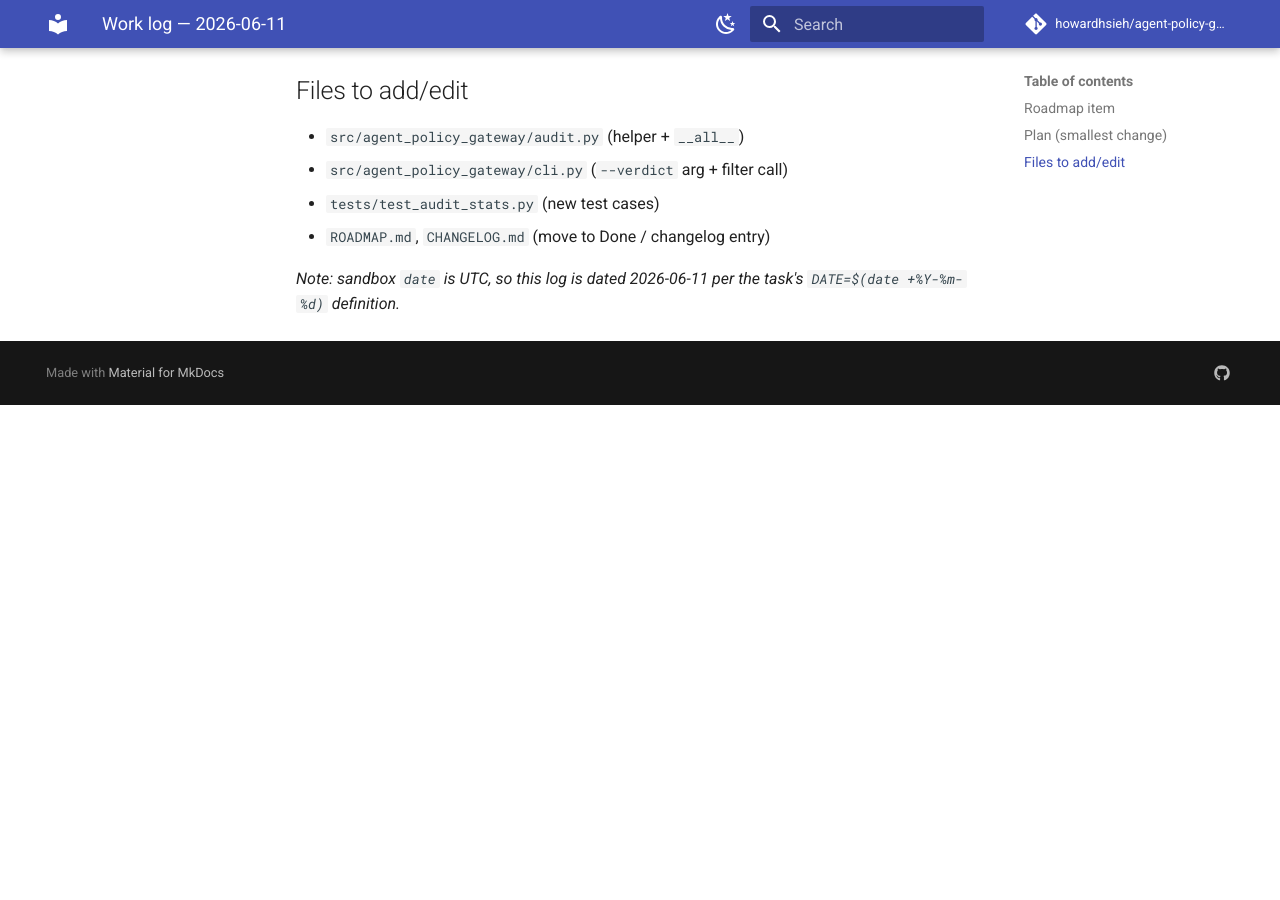
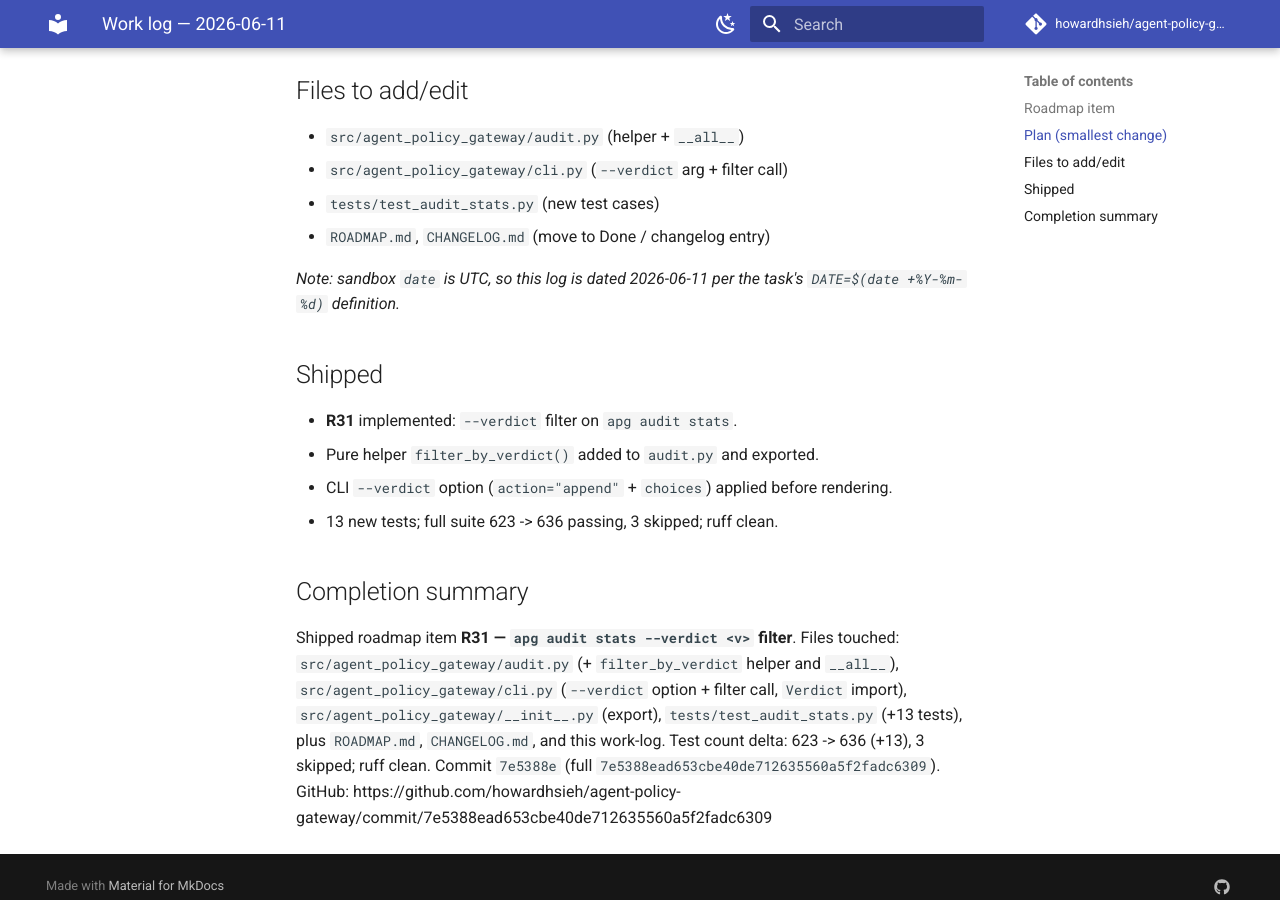
Before and after one commit to howardhsieh/agent-policy-gateway, an MkDocs documentation site: the page built from docs/work-log/2026-06-11.md, in a window 1280 px wide and 900 px high, scrolled down 761 px. Built offline with MkDocs 1.6.1 and Material for MkDocs 9.7.7, drawn with Linux system fonts in a browser that asks for light colours; comment, search, counter and statistics services are not loaded; before the commit the page ends 1166 px from its top, so only the background shows below that.

Commit message:
docs: record R31 commit hash and finalize 2026-06-11 work-log

```diff
--- a/docs/work-log/2026-06-11.md
+++ b/docs/work-log/2026-06-11.md
@@ -29,3 +29,18 @@ matches, computed *before* `audit_stats_dict` / `summarize_audit` run.
 
 _Note: sandbox `date` is UTC, so this log is dated 2026-06-11 per the task's
 `DATE=$(date +%Y-%m-%d)` definition._
+
+## Shipped
+- **R31** implemented: `--verdict` filter on `apg audit stats`.
+- Pure helper `filter_by_verdict()` added to `audit.py` and exported.
+- CLI `--verdict` option (`action="append"` + `choices`) applied before rendering.
+- 13 new tests; full suite 623 -> 636 passing, 3 skipped; ruff clean.
+
+## Completion summary
+Shipped roadmap item **R31 — `apg audit stats --verdict <v>` filter**. Files
+touched: `src/agent_policy_gateway/audit.py` (+ `filter_by_verdict` helper and
+`__all__`), `src/agent_policy_gateway/cli.py` (`--verdict` option + filter call,
+`Verdict` import), `src/agent_policy_gateway/__init__.py` (export),
+`tests/test_audit_stats.py` (+13 tests), plus `ROADMAP.md`, `CHANGELOG.md`, and
+this work-log. Test count delta: 623 -> 636 (+13), 3 skipped; ruff clean. Commit
+`7e5388e` (full `7e5388ead653cbe40de712635560a5f2fadc6309`). GitHub: https://github.com/howardhsieh/agent-policy-gateway/commit/7e5388ead653cbe40de712635560a5f2fadc6309
```
Also changed, not shown: ROADMAP.md (+1 -1 lines).
